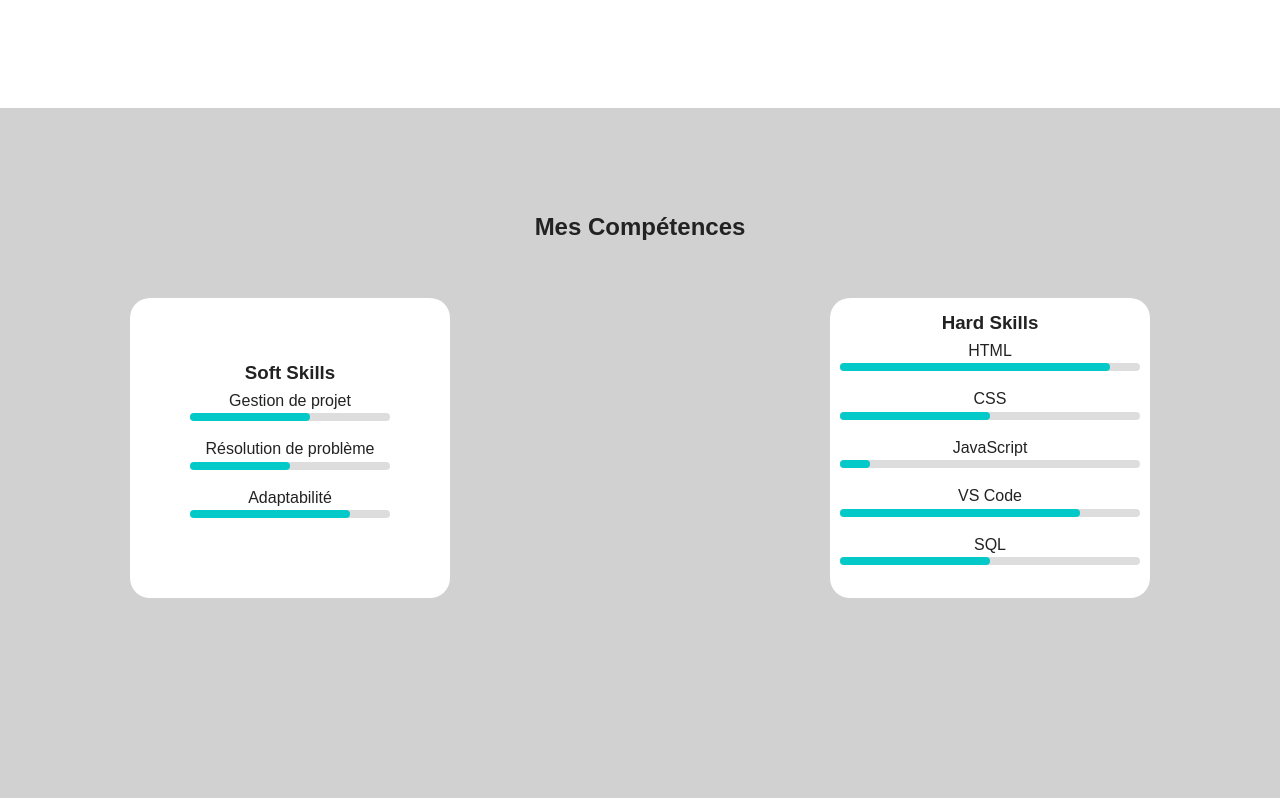
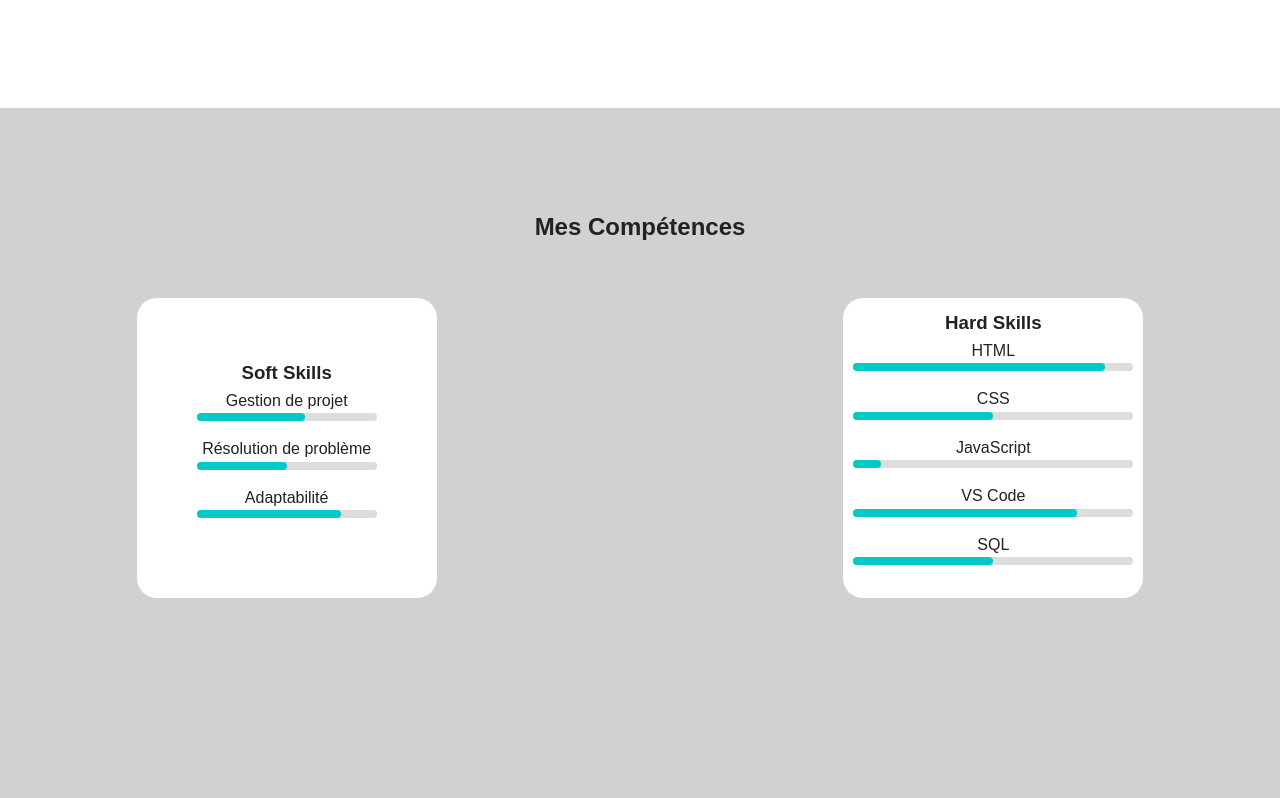
Before and after one commit to Darcelle1103/portfolio-johanna, a plain HTML site: page index.html in a window 1280 px wide. Shown: the part 2292-3090 px from the top of the page. Drawn offline with Linux system fonts and the light colour scheme.

Commit message:
Mise à jour du style et du contenu

```diff
--- a/style.css
+++ b/style.css
@@ -185,7 +185,7 @@ section {
     gap: 30px;
     background-color: #ffffff;
    height: 300px;
-    width: 320px;
+    width: 300px;
     border-radius: 20px;
     transition: 0.3s;
 }
@@ -199,7 +199,7 @@ section {
     gap: 20px;
     background-color: #ffffff;
    height: 300px;
-    width: 320px;
+    width: 300px;
     border-radius: 20px;
     transition: 0.3s;
 }
```
